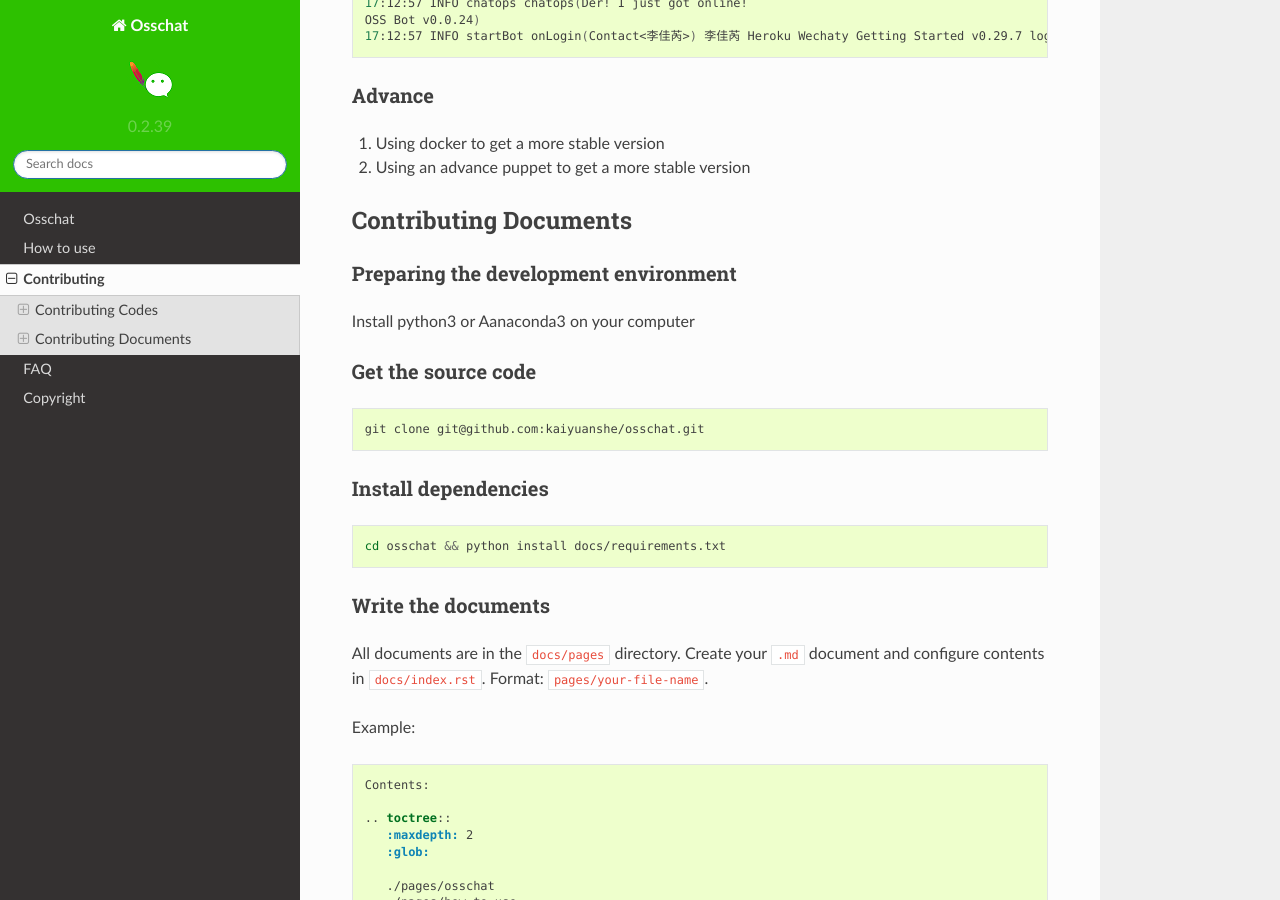
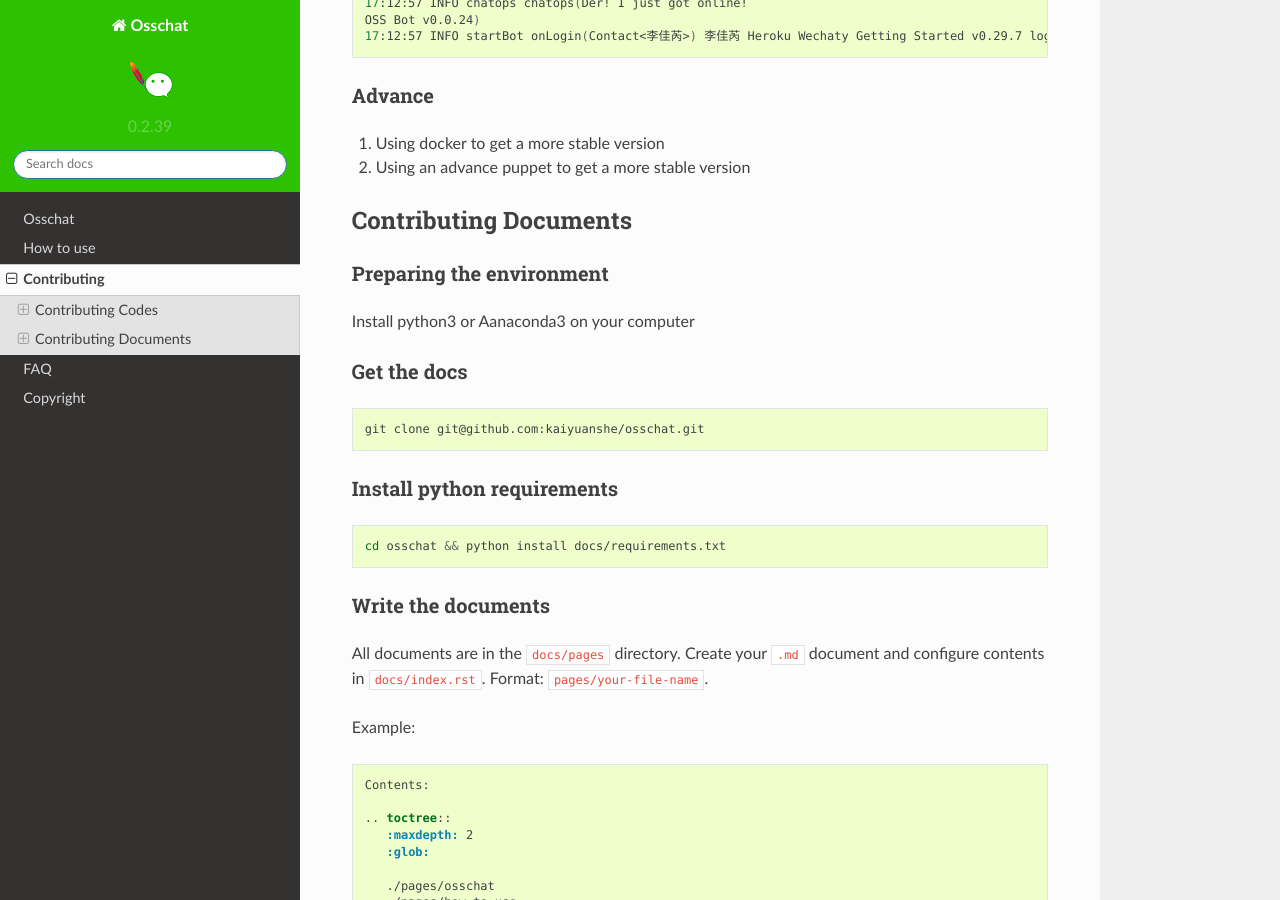
Before and after one commit to kaiyuanshe/osschat, a Sphinx documentation site: the page built from docs/README.md, in a window 1280 px wide and 900 px high, scrolled down 862 px. Built offline with Sphinx 7.4.7 and the Read the Docs theme 2.0.0, drawn with Linux system fonts in a browser that asks for light colours.

Commit message:
Fix duplicate label issue

````diff
--- a/docs/README.md
+++ b/docs/README.md
@@ -46,17 +46,17 @@ OSS Bot v0.0.24)
 
 ## Contributing Documents
 
-### Preparing the development environment
+### Preparing the environment
 
 Install python3 or Aanaconda3 on your computer
 
-### Get the source code
+### Get the docs
 
 ```shell
 git clone git@github.com:kaiyuanshe/osschat.git
 ```
 
-### Install dependencies
+### Install python requirements
 
 ```shell
 cd osschat && python install docs/requirements.txt
````
